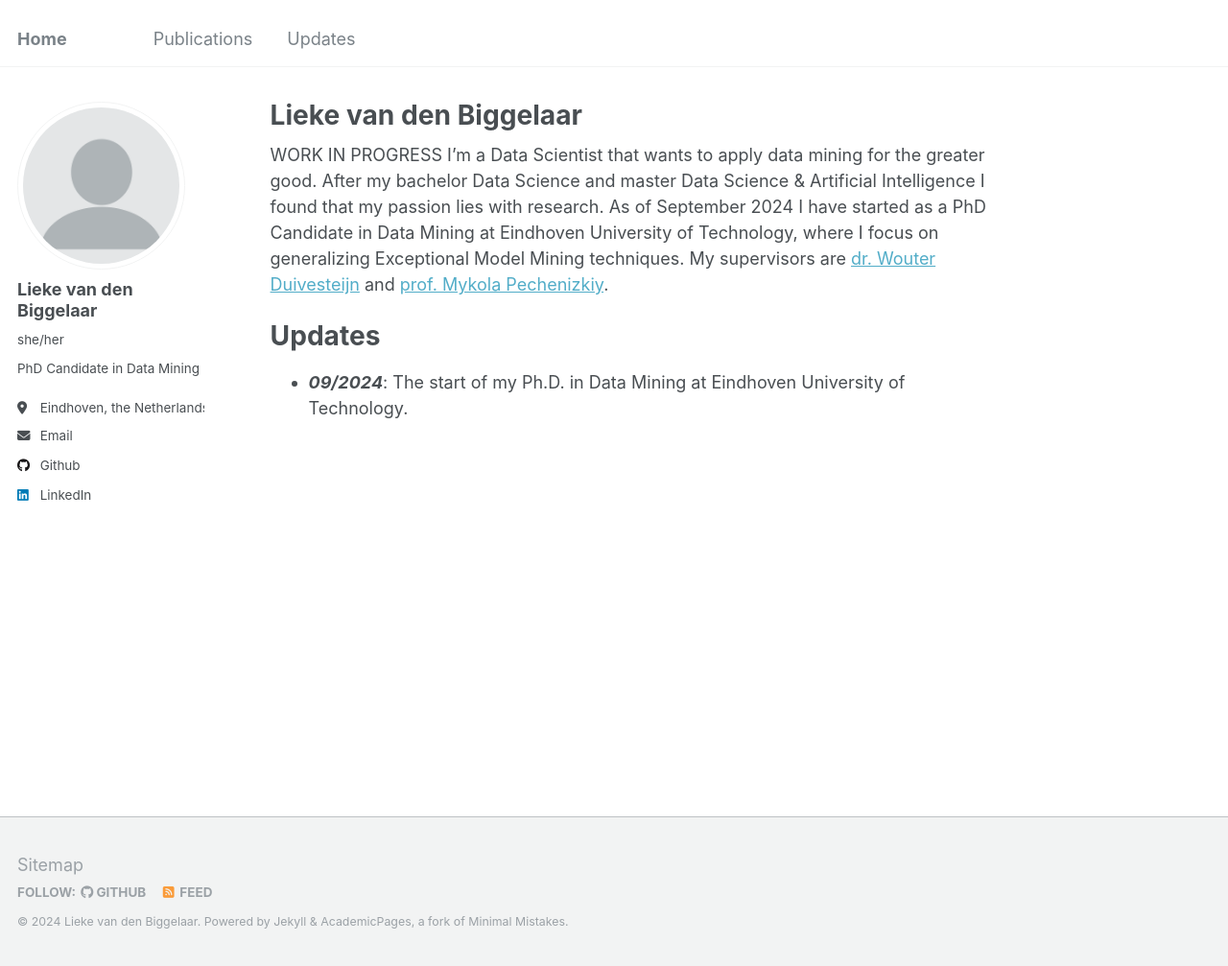
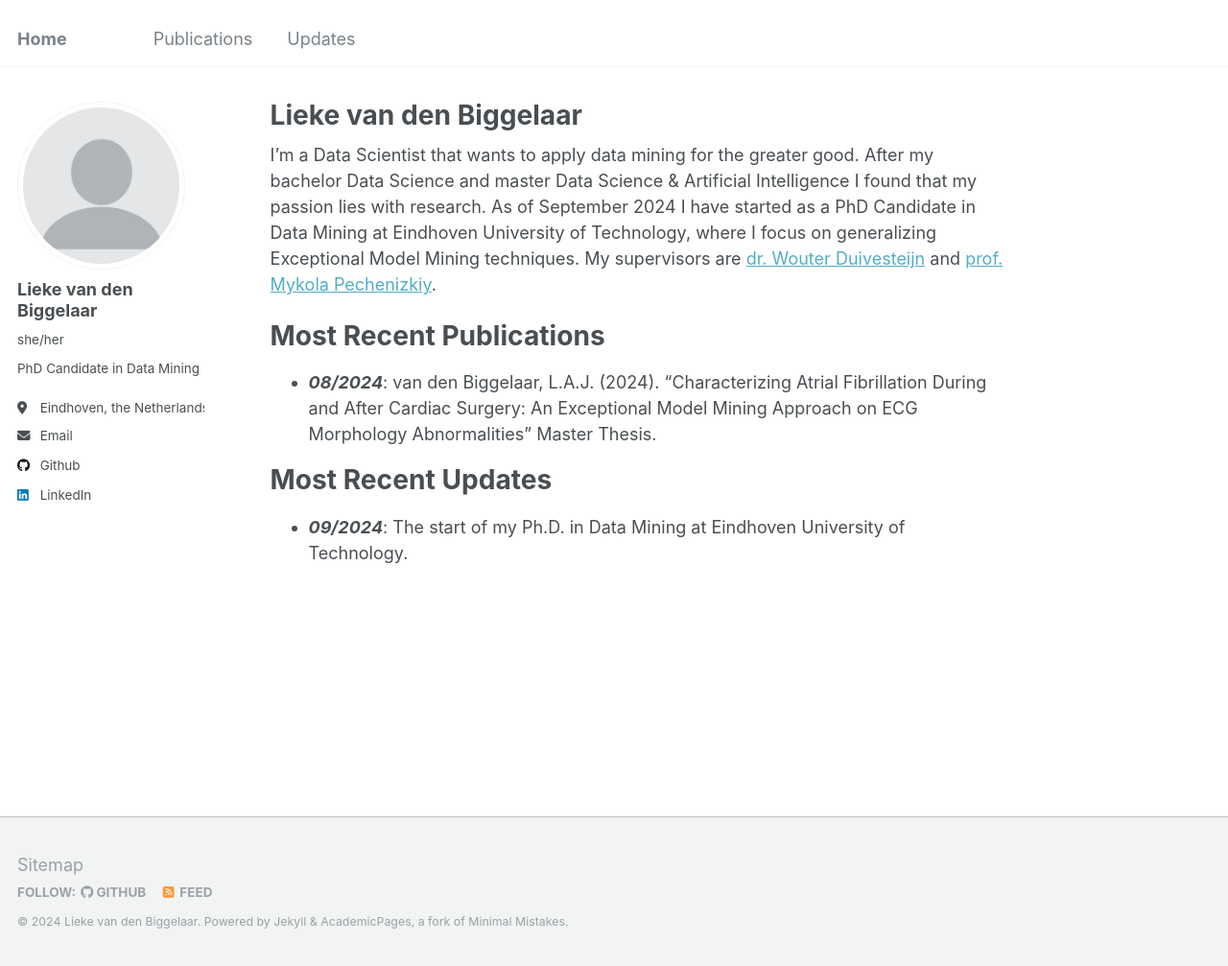
Before and after one commit to liekevandenbiggelaar/liekevandenbiggelaar.github.io, a Jekyll site: the page built from _pages/about.md, in a window 1280 px wide and 1007 px high. Shown: the whole window at 96% size. Built offline with Jekyll 4.4.1, drawn with Linux system fonts in a browser that asks for light colours.

Commit message:
updated first page

```diff
--- a/_pages/about.md
+++ b/_pages/about.md
@@ -7,10 +7,13 @@ redirect_from:
   - /about.html
 ---
 
-WORK IN PROGRESS
 I'm a Data Scientist that wants to apply data mining for the greater good. After my bachelor Data Science and master Data Science & Artificial Intelligence I found that my passion lies with research. As of September 2024 I have started as a PhD Candidate in Data Mining at Eindhoven University of Technology, where I focus on generalizing Exceptional Model Mining techniques. My supervisors are [dr. Wouter Duivesteijn](https://wwwis.win.tue.nl/~wouter/) and [prof. Mykola Pechenizkiy](https://www.win.tue.nl/~mpechen/).
 
+Most Recent Publications
+======
+- ***08/2024***: van den Biggelaar, L.A.J. (2024). "Characterizing Atrial Fibrillation During and After Cardiac Surgery: An Exceptional Model Mining Approach on ECG Morphology Abnormalities" Master Thesis.
 
-Updates
+
+Most Recent Updates
 ======
 - ***09/2024***: The start of my Ph.D. in Data Mining at Eindhoven University of Technology.
```
